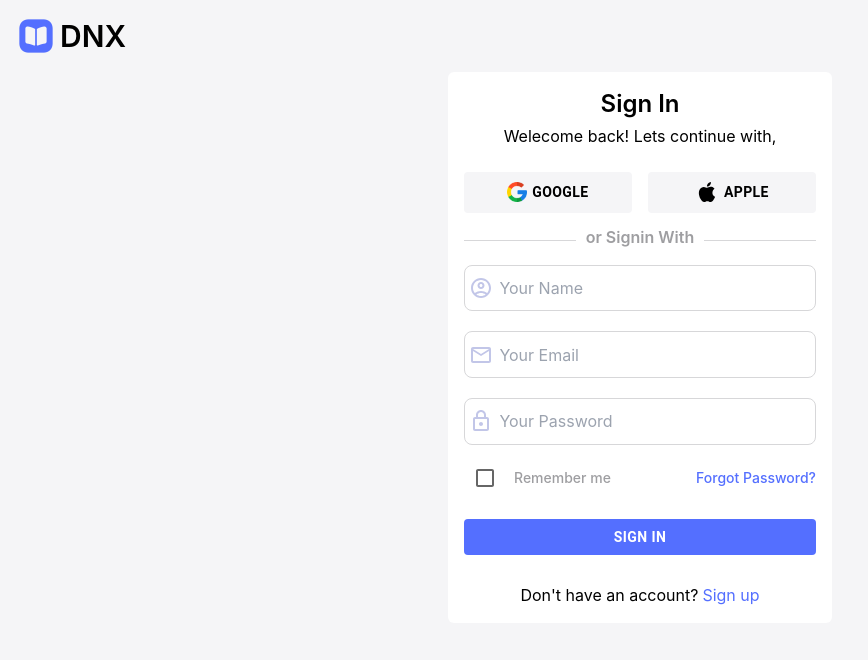
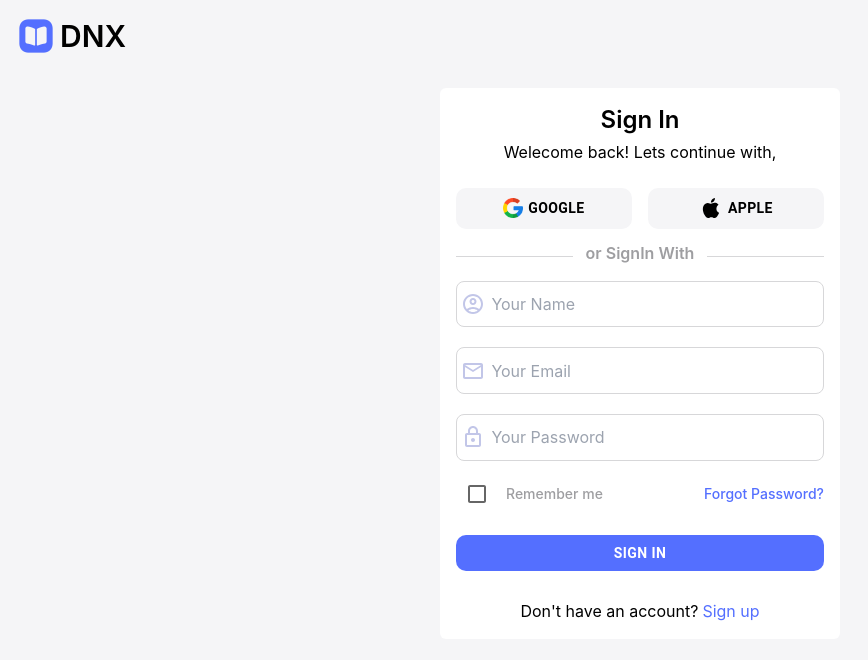
Before and after one commit to AliRaza048/student-Management-App, a React (Create React App) app: page /signin in a window 1280 px wide. Shown: the top 660 px of the page, without its empty margins (0-868 px from the left). Built offline with nearby package versions, Linux system fonts and the light colour scheme.

Commit message:
working in authentucation

```diff
--- a/src/App.css
+++ b/src/App.css
@@ -142,7 +142,7 @@ h5 {
 }
 
 .form {
-  width: 30%;
+  width: 400px;
 }
 .form__authButton {
   background-color: #f5f5f7 !important;
@@ -153,7 +153,8 @@ h5 {
   align-items: center !important;
   gap: 0.3rem !important;
   color: black !important;
-  font-weight: 700 !important;
+  font-weight: 600 !important;
+  border-radius: 10px !important;
 }
 .form__border {
   width: 32%;
@@ -167,6 +168,7 @@ h5 {
   text-align: center;
 }
 .form__forgot {
+  cursor: pointer;
   color: rgb(84, 111, 255);
 }
 .form__input {
@@ -183,6 +185,7 @@ h5 {
   background-color: #546FFF !important;
   color: white !important;
   font-weight: 700 !important;
+  border-radius: 10px !important;
 }
 
 .css-12wnr2w-MuiButtonBase-root-MuiCheckbox-root {
--- a/src/pages/Authentication/SignIn/index.js
+++ b/src/pages/Authentication/SignIn/index.js
@@ -2,9 +2,15 @@ import React, { useState } from "react";
 import Form from "../components/Form";
 
 const SignIn = () => {
+  const [userData, setUserData] = useState({
+    name: "",
+    email: "",
+    Password: null,
+  });
+
   return (
     <React.Fragment>
-      <Form title={"SignIn"} />
+      <Form title={"SignIn"} userData={userData} setUserData={setUserData} />
     </React.Fragment>
   );
 };
--- a/src/pages/Authentication/SignUp/index.js
+++ b/src/pages/Authentication/SignUp/index.js
@@ -1,8 +1,16 @@
-import React from "react";
+import React, { useState } from "react";
 import Form from "../components/Form";
 
 const SignUp = () => {
-  return <Form  />;
+  const [userData, setUserData] = useState({
+    email: "",
+    Password: null,
+  });
+  return (
+    <React.Fragment>
+      <Form userData={userData} setUserData={setUserData} />
+    </React.Fragment>
+  );
 };
 
 export default SignUp;
--- a/src/pages/Authentication/components/Form.js
+++ b/src/pages/Authentication/components/Form.js
@@ -11,16 +11,26 @@ import { useNavigate } from "react-router-dom";
 
 const label = { inputProps: { "aria-label": "Checkbox demo" } };
 
-const Form = ({ title }) => {
+const Form = ({ title, userData, setUserData }) => {
   const navigate = useNavigate();
 
+  const handleChange = (event) => {
+    debugger
+    const { name, value } = event.target;
+    setUserData({
+      ...userData,
+      [name]: value,
+    });
+  };
+
+  console.log(userData);
   return (
     <React.Fragment>
       <ul className="flex items-center gap-1 p-4 cursor-pointer">
         <img src={require("../../../assets/download.png")} className="w-10" />
         <h1 className="text-3xl font-semibold">DNX</h1>
       </ul>
-      <main className="flex justify-center items-center">
+      <main className="flex justify-center items-center p-4">
         <section className="bg-white p-4 rounded-md	form">
           <h2 className="text-center text-2xl font-semibold mb-1">
             {title == "SignIn" ? "Sign In" : "Sign Up"}
@@ -41,7 +51,7 @@ const Form = ({ title }) => {
           <div className="flex gap-2 items-center text-nowrap	mt-3 ">
             <hr className="form__border"></hr>
             <h3 className="text-center text-md font-semibold mb-1 form__text">
-              {title == "SignIn" ? "or Signin With" : "or SignUP With"}
+              {title == "SignIn" ? "or SignIn With" : "or SignUP With"}
             </h3>
             <hr className="form__border"></hr>
           </div>
@@ -51,18 +61,36 @@ const Form = ({ title }) => {
                 <AccountCircleOutlinedIcon
                   sx={{ color: "rgb(194, 198, 232)" }}
                 />
-                <input type="text" placeholder="Your Name" />
+                <input
+                  type="text"
+                  name="name"
+                  placeholder="Your Name"
+                  value={userData.name}
+                  onChange={(e) => handleChange(e)}
+                />
               </div>
             ) : (
               " "
             )}
             <div className="flex items-center w-full p-1 mt-3 rounded-lg form__input mb-5">
               <EmailOutlinedIcon sx={{ color: "rgb(194, 198, 232)" }} />
-              <input type="email" placeholder="Your Email" />
+              <input
+                type="email"
+                placeholder="Your Email"
+                name="email"
+                value={userData.email}
+                onChange={(e) => handleChange(e)}
+              />
             </div>
             <div className="flex items-center w-full p-1 mt-3 rounded-lg form__input mb-3">
               <LockOutlinedIcon sx={{ color: "rgb(194, 198, 232)" }} />
-              <input type="email" placeholder="Your Password" />
+              <input
+                type="password"
+                placeholder="Your Password"
+                name="password"
+                value={userData.password}
+                onChange={(e) => handleChange(e)}
+              />
             </div>
             <div className="flex justify-between items-center mb-5">
               <div className="flex text-nowrap gap-2 items-center">
--- a/src/sass/pages/_authentication.scss
+++ b/src/sass/pages/_authentication.scss
@@ -1,5 +1,5 @@
 .form {
-    width: 30%;
+    width: 400px;
     &__authButton {
         background-color: #f5f5f7 !important;
         padding: 0.5rem !important;
@@ -9,7 +9,8 @@
         align-items: center !important;
         gap: 0.3rem !important;
         color: black !important;
-        font-weight: 700 !important;
+        font-weight: 600 !important;
+        border-radius: 10px !important;
     }
     &__border {
         width: 32%;
@@ -23,6 +24,7 @@
         text-align: center;
     }
     &__forgot {
+        cursor: pointer;
         color: rgb(84, 111, 255);
     }
     &__input {
@@ -39,6 +41,7 @@
         background-color: #546FFF !important;
         color: white !important;
         font-weight: 700 !important;
+        border-radius: 10px !important;
     }
 }
 
```
Also changed, not shown: 1 other file (tests, documents, lock files or other folders).
